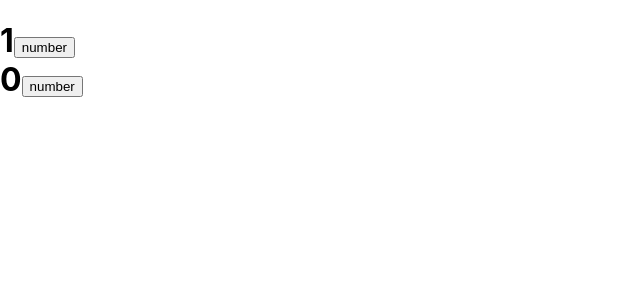
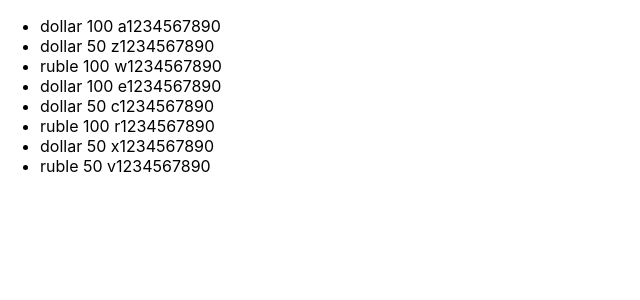
Before and after one commit to KombinatorVit/microtaski, a React (Create React App) app: page / in a window 1280 px wide. Shown: the top 300 px of the page, without its empty margins (0-640 px from the left). Built offline with nearby package versions, Linux system fonts and the light colour scheme.

Commit message:
filter path2

```diff
--- a/src/App.tsx
+++ b/src/App.tsx
@@ -1,37 +1,43 @@
-import React, {MouseEvent, useState} from 'react';
+import React, {useState} from 'react';
 import './App.css';
+import Button from './components/Button';
 
 
 function App() {
 
-
-    let [a, setA] = useState(1,);
-
-    function onclickHandler() {
-        setA(++a);
-    }
-
-    let [b] = useState(0,);
-
-
-    function resetHandler() {
-        setA(a =b)
-    }
+    const [money, setMoney] = useState([
+        {banknote: 'dollar', nominal: 100, number: ' a1234567890'},
+        {banknote: 'dollar', nominal: 50, number: ' z1234567890'},
+        {banknote: 'ruble', nominal: 100, number: ' w1234567890'},
+        {banknote: 'dollar', nominal: 100, number: ' e1234567890'},
+        {banknote: 'dollar', nominal: 50, number: ' c1234567890'},
+        {banknote: 'ruble', nominal: 100, number: ' r1234567890'},
+        {banknote: 'dollar', nominal: 50, number: ' x1234567890'},
+        {banknote: 'ruble', nominal: 50, number: ' v1234567890'},
+    ]);
+    let currentMoney = money;
 
     return (
         <div>
 
-            <h1>
-                <div>{a}
-                    <button onClick={onclickHandler}>number</button>
-                </div>
 
-                <div> {b}
-                    <button onClick={resetHandler}>number</button>
-                </div>
-            </h1>
+            <ul>
+                {currentMoney.map((objFromMoneyArr, index) => {
+                    return (
+                        <li key={index}>
+                            <span> {objFromMoneyArr.banknote}</span>
+                            <span> {objFromMoneyArr.nominal}</span>
+                            <span> {objFromMoneyArr.number}</span>
+                        </li>
+                    );
+                })}
+            </ul>
+            {/*<div style={{marginLeft: '35px'}}>*/}
+            {/*    <button onClick={() => onClickFilterHandler('all')}>all</button>*/}
+            {/*    <button onClick={() => onClickFilterHandler('ruble')}>rubles</button>*/}
+            {/*    <button onClick={() => onClickFilterHandler("dollar")}>dollars</button>*/}
+            {/*</div>*/}
         </div>);
-
 }
 
 export default App;
```
